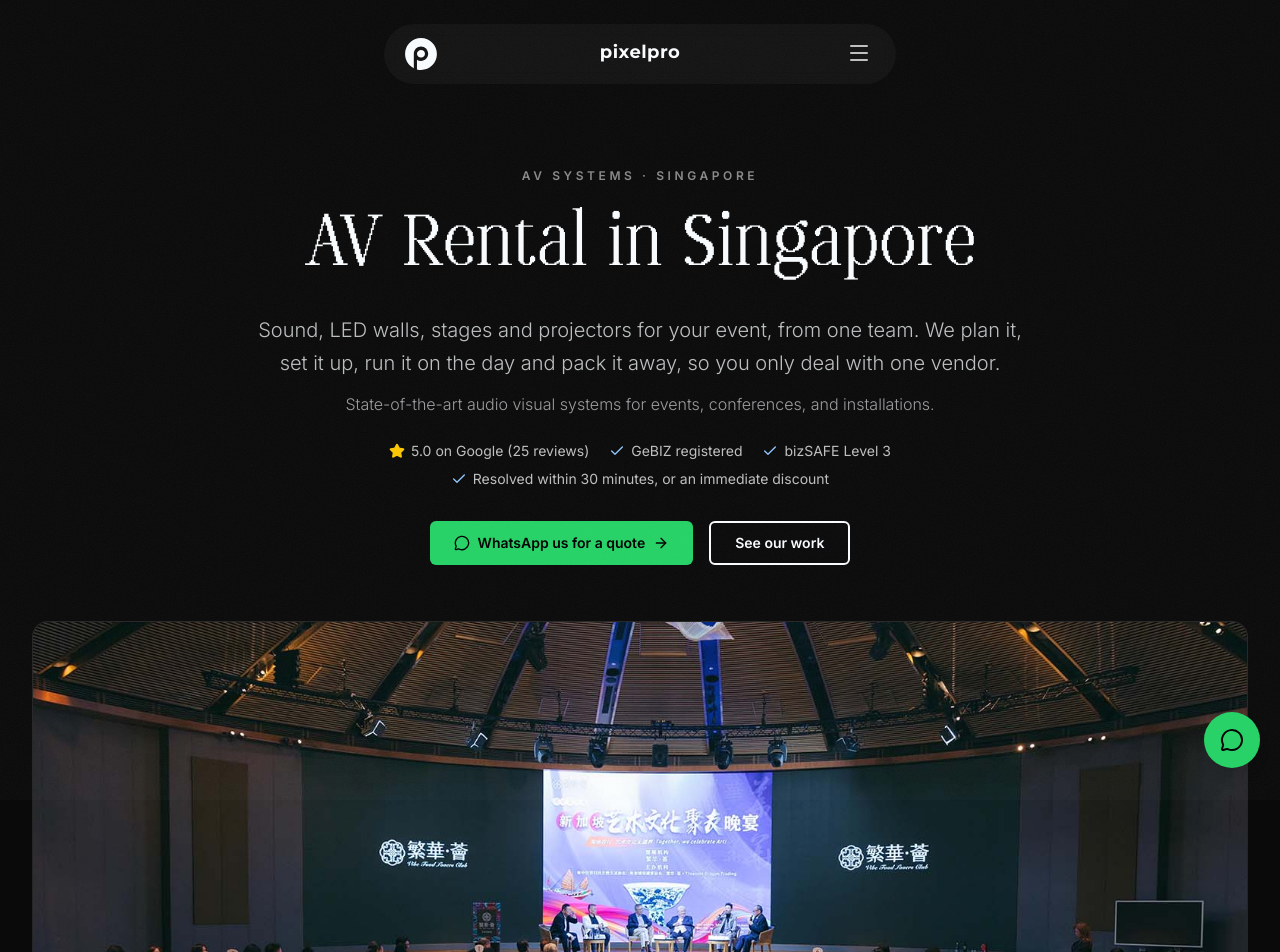
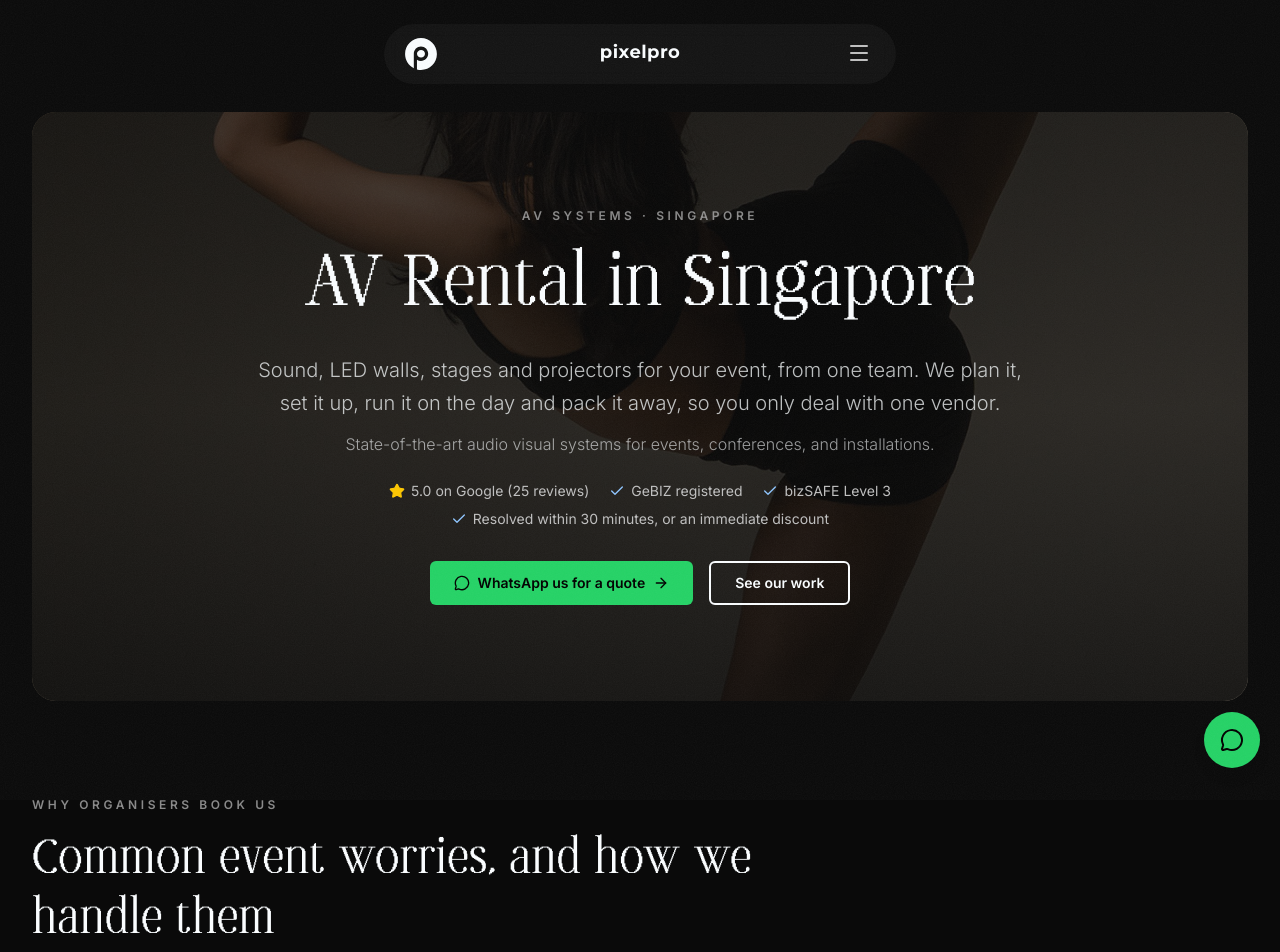
Before and after one commit to PixelPro-Studios/pixelpro-website, a Next.js app: page /mockup/av-systems in a window 1280 px wide. Shown: the top 952 px of the page. Built offline with nearby package versions, Linux system fonts and the light colour scheme.

Commit message:
Mockups: hero photo as darkened backdrop, drop the big photo carousel

```diff
--- a/app/mockup/_template/ServicePage.tsx
+++ b/app/mockup/_template/ServicePage.tsx
@@ -2,7 +2,6 @@
 // Local review only: do not commit or deploy. `_template` is a private folder, so Next.js doesn't route it.
 import Link from "next/link";
 import Image from "next/image";
-import ImageCarousel from "@/components/ImageCarousel";
 import FaqSection from "@/components/FaqSection";
 import { ArrowRight, Check, MessageCircle, ShieldCheck, Star } from "lucide-react";
 import type { ReactNode } from "react";
@@ -133,8 +132,11 @@ export default function ServicePage({ c }: { c: ServiceContent }) {
   return (
     <main className="min-h-screen bg-gradient-to-b from-brand-black from-70% to-brand-silver/10 pb-32 pt-28">
       <div className="mx-auto max-w-7xl px-4 md:px-8">
-        {/* 1. Hero */}
-        <header className="mx-auto max-w-4xl py-10 text-center md:py-14">
+        {/* 1. Hero, with the first photo as a darkened backdrop */}
+        <div className="relative overflow-hidden rounded-3xl">
+          <Image src={c.heroImages[0]} alt="" fill priority sizes="100vw" className="object-cover" />
+          <div aria-hidden className="absolute inset-0 bg-gradient-to-b from-brand-black/80 via-brand-black/75 to-brand-black/90" />
+        <header className="relative mx-auto max-w-4xl px-4 py-16 text-center md:py-24">
           <Eyebrow>{c.eyebrow}</Eyebrow>
           <h1 className="mt-4 font-display text-5xl leading-tight text-brand-off-white md:text-7xl">{c.h1}</h1>
           <p className="mx-auto mt-6 max-w-3xl font-sans text-lg font-light leading-relaxed text-brand-off-white/75 md:text-xl">{c.intro}</p>
@@ -154,11 +156,7 @@ export default function ServicePage({ c }: { c: ServiceContent }) {
             </a>
           </div>
         </header>
-
-        {/* 2. Photos */}
-        <section aria-label="Gallery" className="h-[360px] md:h-[600px]">
-          <ImageCarousel images={c.heroImages} alt={c.heroAlt} />
-        </section>
+        </div>
 
         {/* 3. Value prop, pain first */}
         <section className="pt-16 md:pt-24">
```
